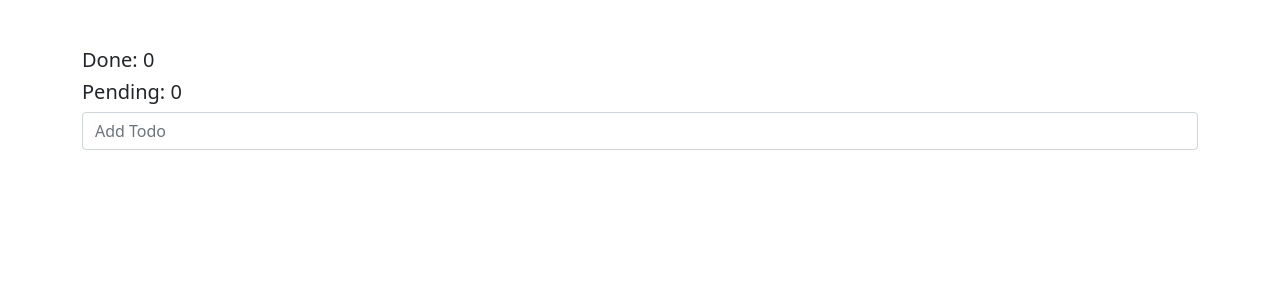
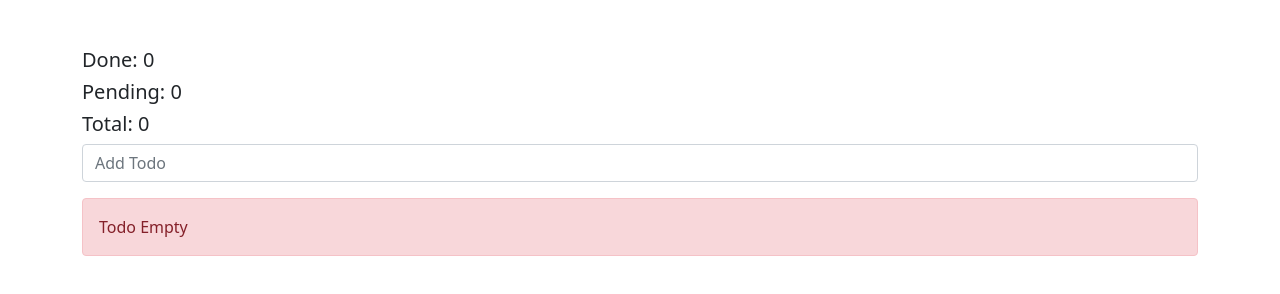
Before and after one commit to mas-yan/todo-list-vuex, a plain HTML site: page index.html in a window 1280 px wide. Drawn offline with nearby package versions, Linux system fonts and the light colour scheme.

Commit message:
add fitur

```diff
--- a/index.html
+++ b/index.html
@@ -24,11 +24,12 @@
                     <div>
                         <h5>Done: {{done}}</h5>
                         <h5>Pending: {{pending}}</h5>
+                        <h5>Total: {{todos.length}}</h5>
                     </div>
                     <div class="mb-3">
                         <input type="text" class="form-control" placeholder="Add Todo" v-model="todo" @keyup.enter="addTodo">
                     </div>
-                    <table class="table table-striped table-bordered shadow">
+                    <table class="table table-striped table-bordered shadow" v-if="todos.length > 0">
                         <tr v-for="(todo,index) in todos" :key="index">
                             <td @click="statusTodo(todo)" style="width: 90%;">
                                 <span :class="{completed: todo.completed}">{{todo.title}}</span>
@@ -38,6 +39,9 @@
                             </td>
                         </tr>
                     </table>
+                    <div class="alert alert-danger" v-else>
+                        Todo Empty
+                    </div>
                 </div>
             </div>
         </div>
```
